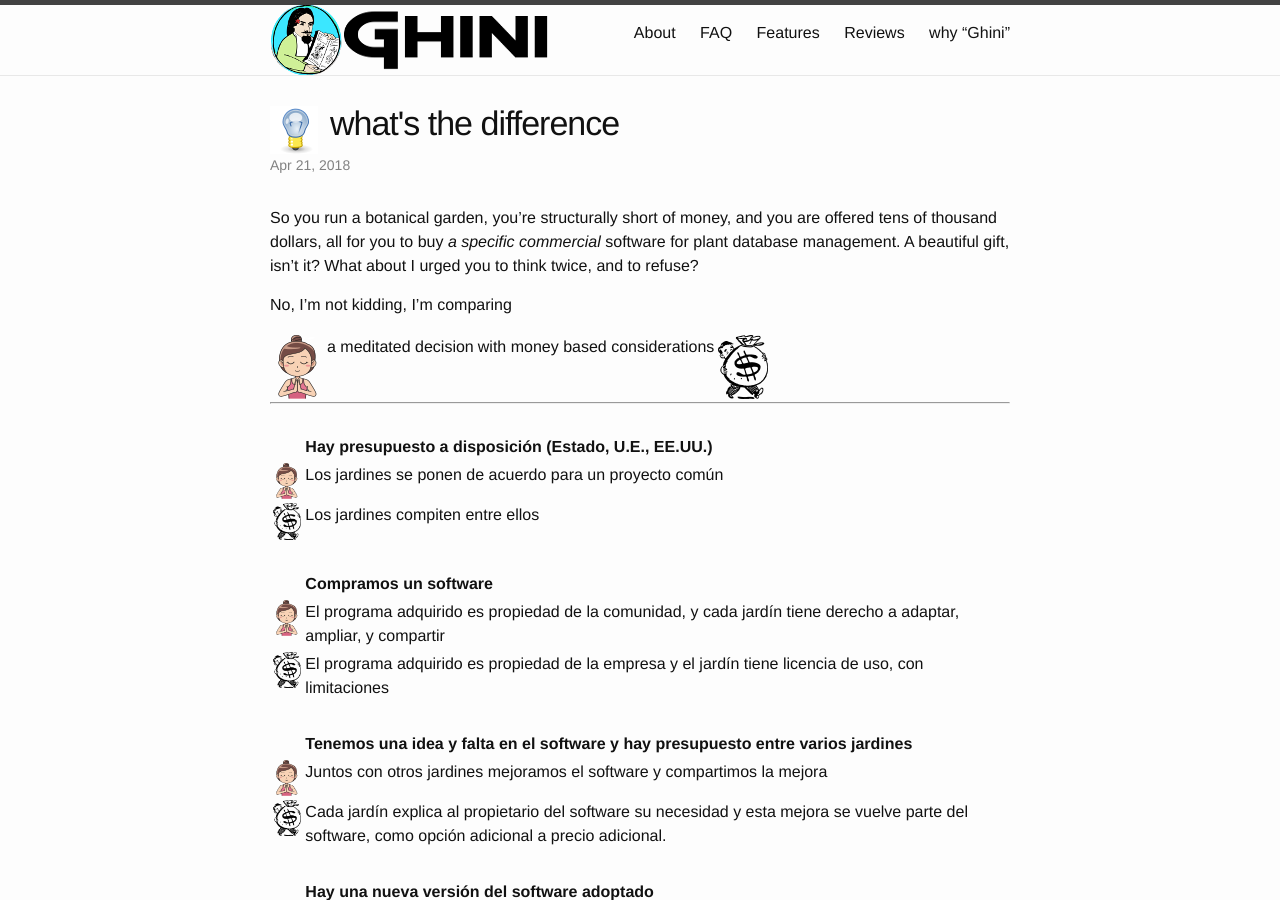
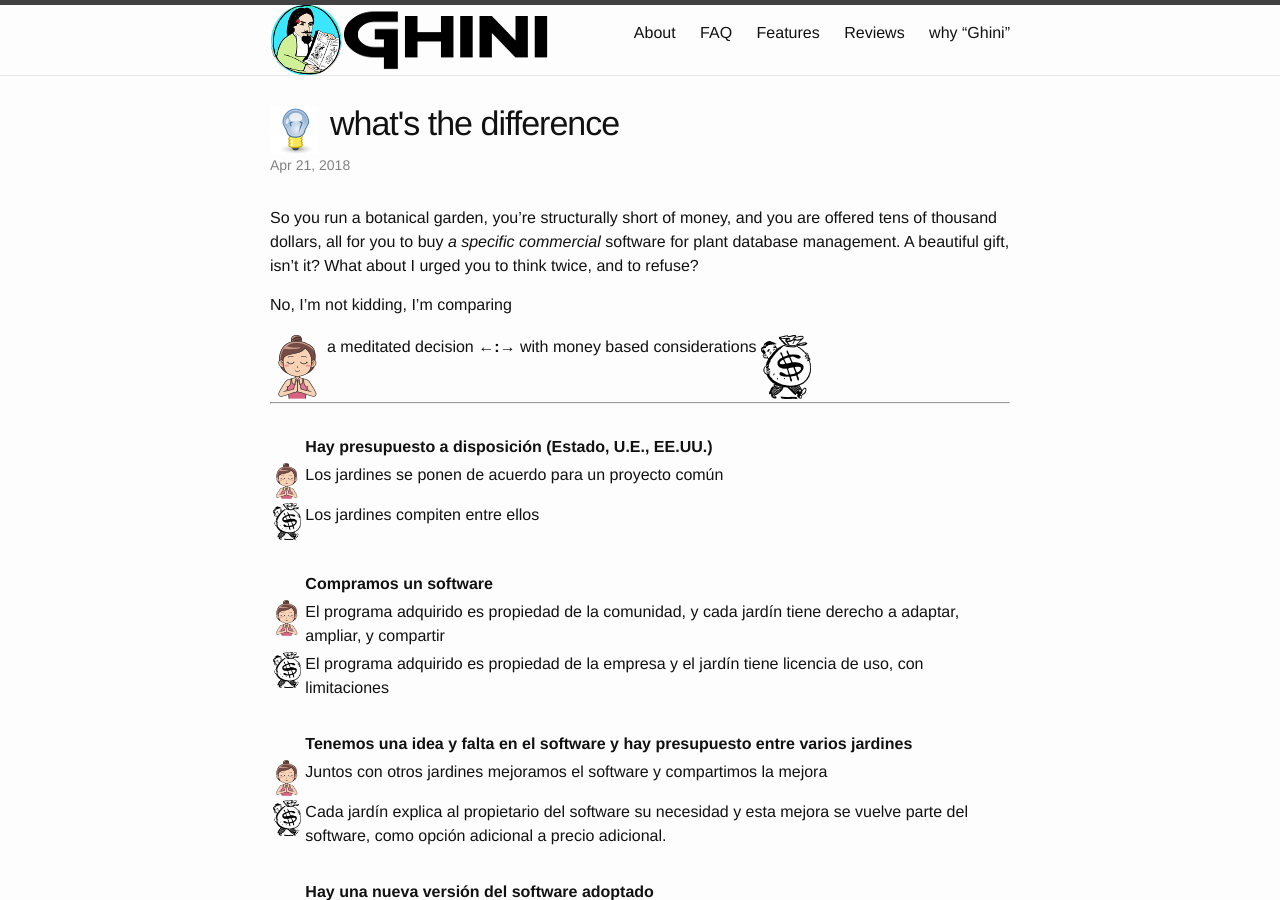
Before and after one commit to Ghini/ghini.github.io, a Jekyll site: the page built from _posts/2018-04-21-what's-the-difference.md, in a window 1280 px wide and 900 px high. Built offline with Jekyll 4.4.1, drawn with Linux system fonts in a browser that asks for light colours.

Commit message:
just formatting / highlighting

```diff
--- a/_posts/2018-04-21-what's-the-difference.md
+++ b/_posts/2018-04-21-what's-the-difference.md
@@ -12,7 +12,7 @@ about I urged you to think twice, and to refuse?
 
 No, I'm not kidding, I'm comparing
 
-| ![freedom](/images/meditate-64.png) | a meditated decision   |   with money based considerations | ![dependency](/images/money-64.png) |
+| ![freedom](/images/meditate-64.png) | a meditated decision **←:→** with money based considerations | ![dependency](/images/money-64.png) |
 
 --------------------------------
 
```
